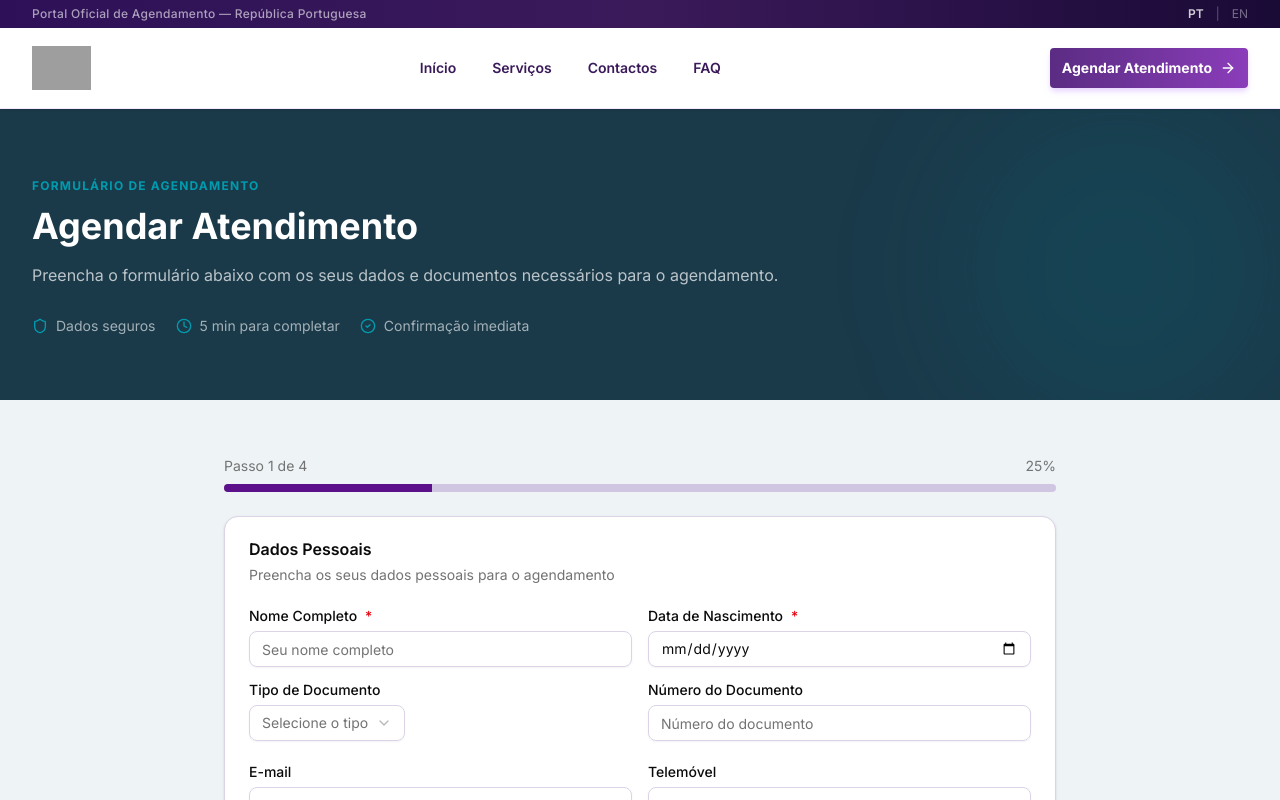
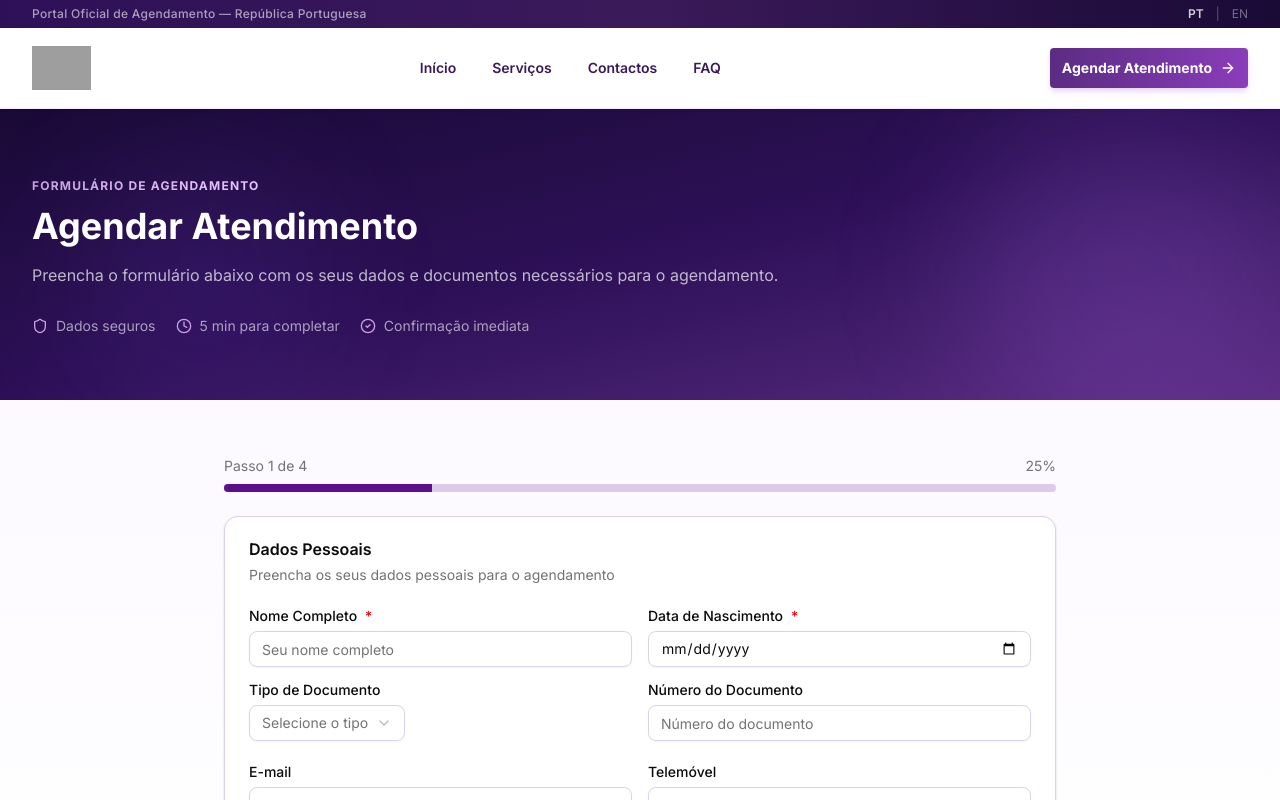
Before and after one commit to ALCIDES-CPU/solve, a Next.js app: page /agendar in a window 1280 px wide. Shown: the top 800 px of the page. Built offline with nearby package versions, Linux system fonts and the light colour scheme; grey boxes are pictures that could not be loaded.

Commit message:
Refactor AgendarPage layout and styles

```diff
--- a/app/agendar/page.tsx
+++ b/app/agendar/page.tsx
@@ -7,15 +7,19 @@ export default function AgendarPage() {
   return (
     <div className="min-h-screen flex flex-col bg-background">
       <Navigation />
+      <main className="flex-1" style={{ paddingTop: "108px" }}>
 
-      <main className="flex-1" style={{ paddingTop: "108px" }}>
         {/* Hero Section */}
-        <section className="py-12 lg:py-16 bg-[#1A3A4A] relative overflow-hidden">
-          <div className="absolute top-0 right-0 w-80 h-80 bg-[#007A8A]/15 rounded-full blur-3xl" />
+        <section className="py-12 lg:py-16 relative overflow-hidden">
+          {/* Gradient background */}
+          <div className="absolute inset-0 bg-gradient-to-br from-[#1a0a36] via-[#2D1057] to-[#5B2C83]" />
+          {/* Orbs decorativos */}
+          <div className="absolute top-0 right-0 w-80 h-80 bg-purple-400/15 rounded-full blur-3xl pointer-events-none" />
+          <div className="absolute bottom-0 left-20 w-60 h-60 bg-violet-500/10 rounded-full blur-3xl pointer-events-none" />
 
-          <div className="max-w-7xl mx-auto px-4 sm:px-6 lg:px-8 relative z-10">
+          <div className="relative z-10 max-w-7xl mx-auto px-4 sm:px-6 lg:px-8">
             <div className="max-w-3xl">
-              <span className="inline-block text-xs font-bold text-[#009BAE] uppercase tracking-widest mb-3">
+              <span className="inline-block text-xs font-bold bg-gradient-to-r from-[#C9A0E0] to-[#E8C8FF] bg-clip-text text-transparent uppercase tracking-widest mb-3">
                 Formulário de Agendamento
               </span>
               <h1 className="text-3xl lg:text-4xl font-bold text-white mb-4">
@@ -24,18 +28,17 @@ export default function AgendarPage() {
               <p className="text-base text-white/70 leading-relaxed mb-7">
                 Preencha o formulário abaixo com os seus dados e documentos necessários para o agendamento.
               </p>
-
               <div className="flex flex-wrap gap-5">
                 <div className="flex items-center gap-2 text-white/60">
-                  <Shield className="w-4 h-4 text-[#009BAE]" />
+                  <Shield className="w-4 h-4 text-[#C9A0E0]" />
                   <span className="text-sm">Dados seguros</span>
                 </div>
                 <div className="flex items-center gap-2 text-white/60">
-                  <Clock className="w-4 h-4 text-[#009BAE]" />
+                  <Clock className="w-4 h-4 text-[#C9A0E0]" />
                   <span className="text-sm">5 min para completar</span>
                 </div>
                 <div className="flex items-center gap-2 text-white/60">
-                  <CheckCircle className="w-4 h-4 text-[#009BAE]" />
+                  <CheckCircle className="w-4 h-4 text-[#C9A0E0]" />
                   <span className="text-sm">Confirmação imediata</span>
                 </div>
               </div>
@@ -43,13 +46,14 @@ export default function AgendarPage() {
           </div>
         </section>
 
-        <section className="py-10 lg:py-14 bg-[#EEF4F6]">
+        {/* Form Section */}
+        <section className="py-10 lg:py-14 bg-gradient-to-b from-purple-50/60 to-white">
           <div className="max-w-4xl mx-auto px-4 sm:px-6 lg:px-8">
             <AppointmentForm />
           </div>
         </section>
+
       </main>
-
       <Footer />
     </div>
   )
```
